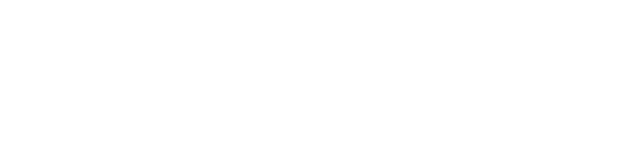
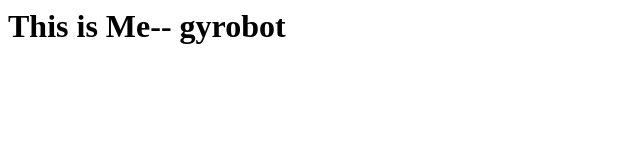
Before and after one commit to Karthick1918/Git_learner, a plain HTML site: page index.html in a window 1280 px wide. Shown: the whole page, without its empty margins (0-640 px from the left). Drawn offline with Linux system fonts and the light colour scheme.

Commit message:
added h1

```diff
--- a/index.html
+++ b/index.html
@@ -1,4 +1,5 @@
 <div>
 
+<h1>This is Me-- gyrobot</h1>
 
 </div>
```
